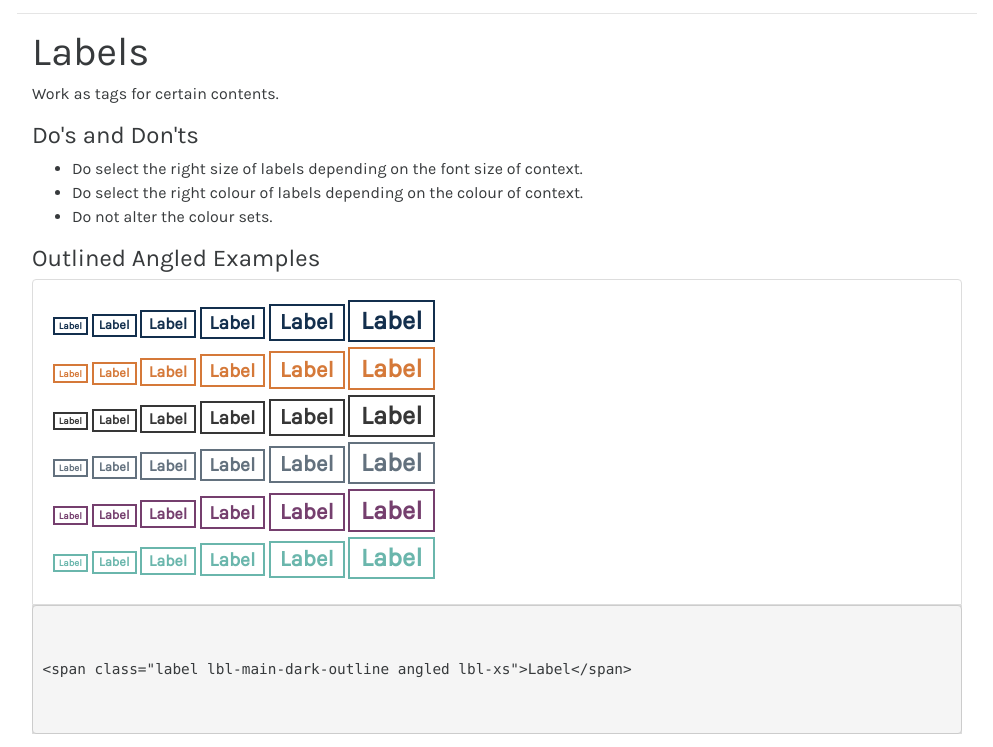
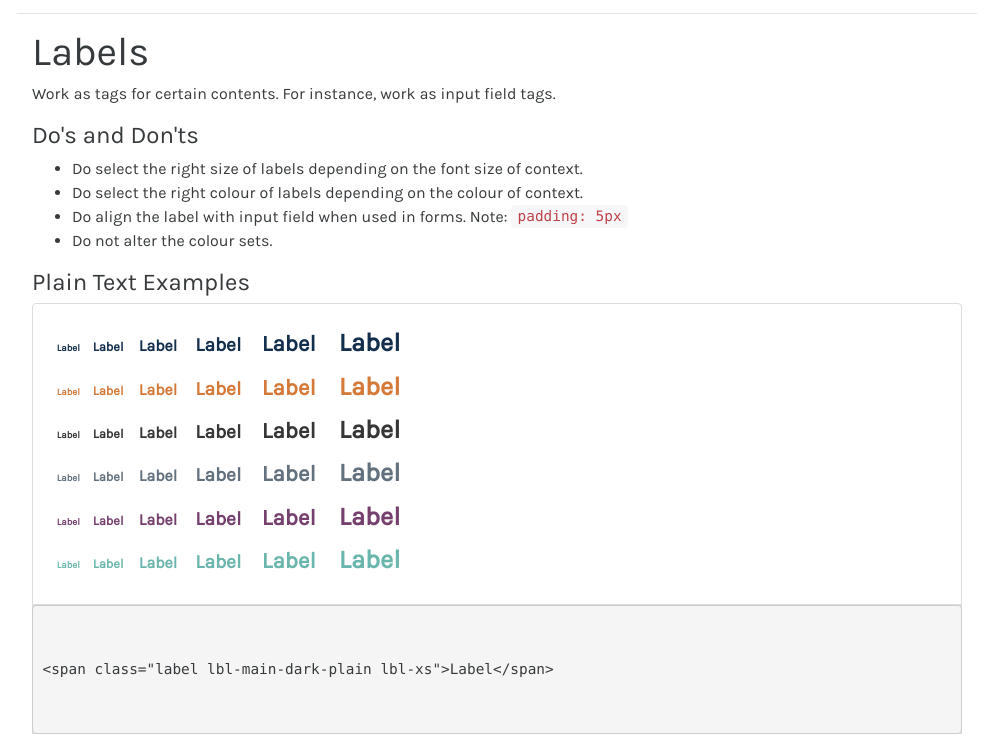
Before and after one commit to josh08h/peach-design-guide, a plain HTML site: page index.html in a window 1280 px wide. Shown: the part 9402-10149 px from the top of the page, without its empty margins (268-1261 px from the left). Drawn offline with Linux system fonts and the light colour scheme; files whose address does not match are found by name.

Commit message:
plain text labels.   Label section finished (NOTE: should be used in Forms)

```diff
--- a/index.html
+++ b/index.html
@@ -1377,7 +1377,7 @@
             <div class="row">
               <div class="col-lg-12">
                 <h1 id="Labels" class="section-header">Labels</h1>
-                <p class="section-lead">Work as tags for certain contents.</p>
+                <p class="section-lead">Work as tags for certain contents. For instance, work as input field tags.</p>
                 <div class="section-callout">
                   <h4 class="section-callout-header">
                     Do's and Don'ts
@@ -1385,13 +1385,81 @@
                   <div class="section-callout-lead">
                     <ul>
                       <li>Do select the right size of labels depending on the font size of context.</li>
-                      <li>Do select the right colour of labels depending on the colour of context.
+                      <li>Do select the right colour of labels depending on the colour of context.</li>
+                      <li>Do align the label with input field when used in forms.  Note: <code>padding: 5px</code> </li>
                       <li>Do not alter the colour sets.</li>
                     </ul>
                   </div>
                 </div>
                   <div class="section-example">
                     <div class="padding-top:30px">
+        <!-- Example 0 -->
+                    <h4 class="section-example-header">
+                      <!-- example name here -->
+                      Plain Text Examples
+                    </h4>
+                    <div class="section-example-container">
+                        <div style="padding: 20px">
+                          <!-- examples here -->
+                          <div style="padding-bottom:5px">
+                            <span class="label lbl-main-dark-plain lbl-xs">Label</span>
+                            <span class="label lbl-main-dark-plain lbl-s">Label</span>
+                            <span class="label lbl-main-dark-plain lbl-m">Label</span>
+                            <span class="label lbl-main-dark-plain lbl-l">Label</span>
+                            <span class="label lbl-main-dark-plain lbl-xl">Label</span>
+                            <span class="label lbl-main-dark-plain lbl-xxl">Label</span>
+                          </div>
+                          <div style="padding-bottom:5px">
+                            <span class="label lbl-orange-dark-plain lbl-xs">Label</span>
+                            <span class="label lbl-orange-dark-plain lbl-s">Label</span>
+                            <span class="label lbl-orange-dark-plain lbl-m">Label</span>
+                            <span class="label lbl-orange-dark-plain lbl-l">Label</span>
+                            <span class="label lbl-orange-dark-plain lbl-xl">Label</span>
+                            <span class="label lbl-orange-dark-plain lbl-xxl">Label</span>
+                          </div>
+                          <div style="padding-bottom:5px">
+                            <span class="label lbl-gray-dark-plain lbl-xs">Label</span>
+                            <span class="label lbl-gray-dark-plain lbl-s">Label</span>
+                            <span class="label lbl-gray-dark-plain lbl-m">Label</span>
+                            <span class="label lbl-gray-dark-plain lbl-l">Label</span>
+                            <span class="label lbl-gray-dark-plain lbl-xl">Label</span>
+                            <span class="label lbl-gray-dark-plain lbl-xxl">Label</span>
+                          </div>
+                          <div style="padding-bottom:5px">
+                            <span class="label lbl-navy-dark-plain lbl-xs">Label</span>
+                            <span class="label lbl-navy-dark-plain lbl-s">Label</span>
+                            <span class="label lbl-navy-dark-plain lbl-m">Label</span>
+                            <span class="label lbl-navy-dark-plain lbl-l">Label</span>
+                            <span class="label lbl-navy-dark-plain lbl-xl">Label</span>
+                            <span class="label lbl-navy-dark-plain lbl-xxl">Label</span>
+                          </div>
+                          <div style="padding-bottom:5px">
+                            <span class="label lbl-purple-dark-plain lbl-xs">Label</span>
+                            <span class="label lbl-purple-dark-plain lbl-s">Label</span>
+                            <span class="label lbl-purple-dark-plain lbl-m">Label</span>
+                            <span class="label lbl-purple-dark-plain lbl-l">Label</span>
+                            <span class="label lbl-purple-dark-plain lbl-xl">Label</span>
+                            <span class="label lbl-purple-dark-plain lbl-xxl">Label</span>
+                          </div>
+                          <div style="padding-bottom:5px">
+                            <span class="label lbl-mint-dark-plain lbl-xs">Label</span>
+                            <span class="label lbl-mint-dark-plain lbl-s">Label</span>
+                            <span class="label lbl-mint-dark-plain lbl-m">Label</span>
+                            <span class="label lbl-mint-dark-plain lbl-l">Label</span>
+                            <span class="label lbl-mint-dark-plain lbl-xl">Label</span>
+                            <span class="label lbl-mint-dark-plain lbl-xxl">Label</span>
+                          </div>
+                        </div>
+                    </div>
+                      <div class="code">
+                        <pre>
+                          <code class="language-html" data-lang='html'>
+                          <!-- INSERT CODES HERE -->
+&lt;span class=&quot;label lbl-main-dark-plain lbl-xs&quot;&gt;Label&lt;/span&gt;
+                          </code>
+                        </pre>
+                        </div>
+                    </div>
         <!-- Example 1 -->
                     <h4 class="section-example-header">
                       <!-- example name here -->
```
Also changed, not shown: css/peachstrap.css.
